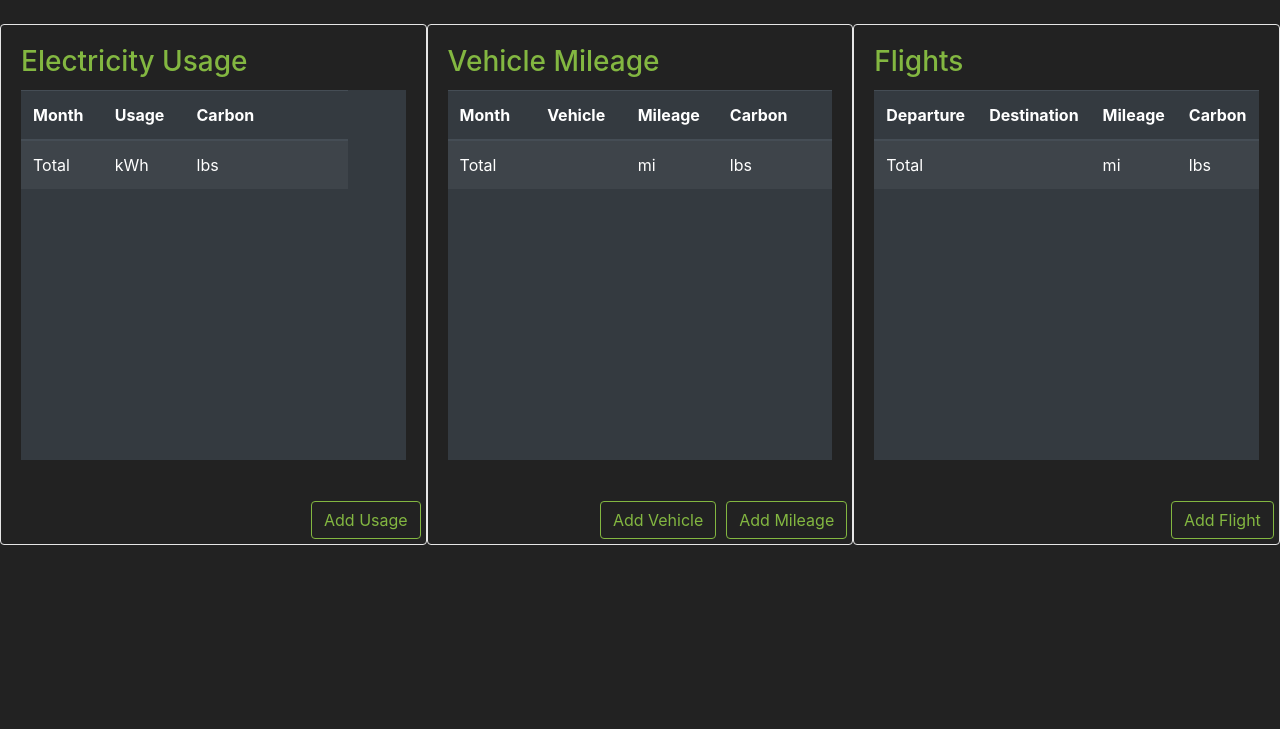
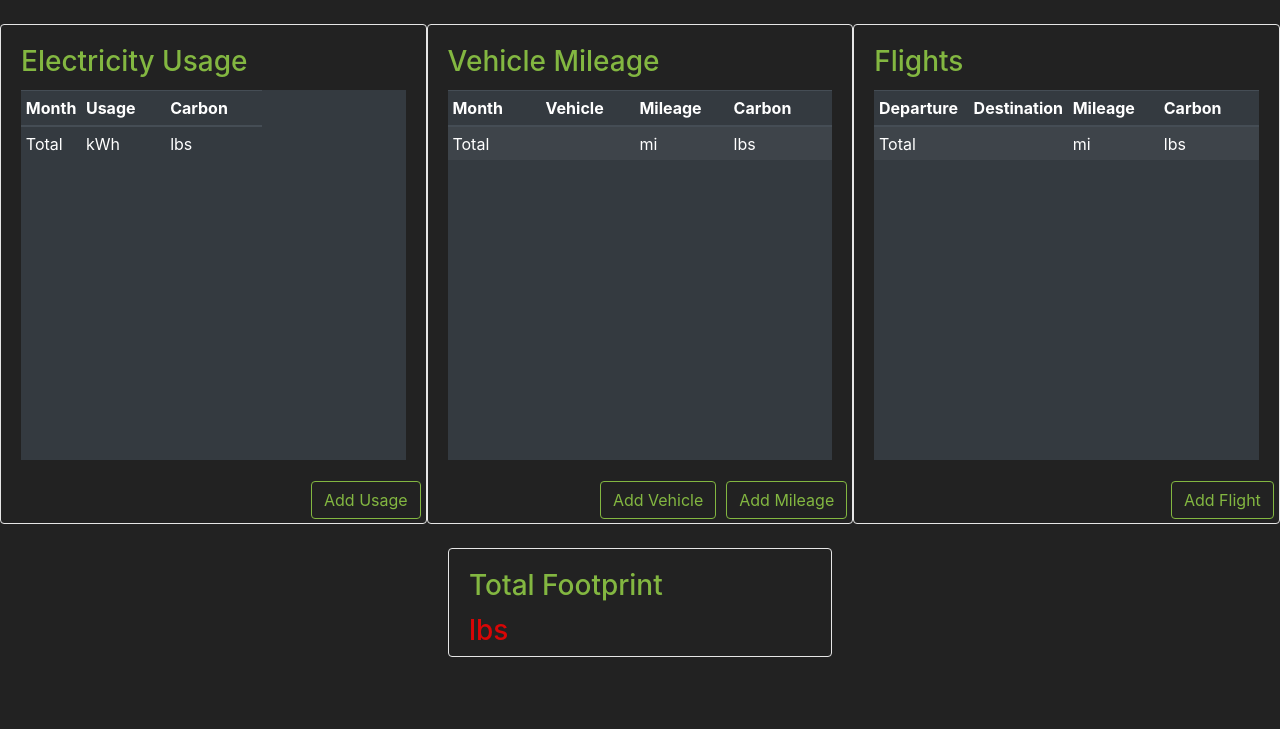
Before and after one commit to zataara/CarbonSight, a Flask app: template templates/user_home.html in a window 1280 px wide. Shown: the part 73-802 px from the top of the page. Before the commit the page ends 618 px from the top, so only its background shows below. Run offline with Flask 2, Linux system fonts and the light colour scheme; the template is opened without the code that fills it, so the values that code supplies are empty; some libraries are stand-ins or nearby versions.

Commit message:
added summary card

```diff
--- a/templates/user_home.html
+++ b/templates/user_home.html
@@ -9,32 +9,34 @@
 
 <div id='card-holder' class='mx-auto'>
 <!-- ====== HOME ELECTRICITY USAGE ====== -->
-<div id='electricity-card' class='card mx-auto my-4'>
-  <a class='card-body'>
+<div id='electricity-card' class='card mx-auto my-4 display-card'>
+  <a class='card-body display-card-body'>
     <h3 class='card-title titles'>Electricity Usage</h3>
-      <table class='table table-striped table-dark '>
+    <table class='table table-sm table-striped table-dark display-table'>
         <thead class ='thead-dark'>
-        <tr>
-          <th scope='col'>Month</th>
-          <th scope='col'>Usage</th>
-          <th scope='col'>Carbon</th>
-          <th scope='col'></th>
+        <tr class="sticky-cells-top">
+          <th class="sticky-cells-top" scope='col'>Month</th>
+          <th class="sticky-cells-top" scope='col'>Usage</th>
+          <th class="sticky-cells-top" scope='col'>Carbon</th>
+          <th class="sticky-cells-top" scope='col'></th>
         </tr>
         </thead>
         {% for field in user.homeusage %}
           <tr id='{{field.id}}'>
-              <td>{{field.month_name}}</td>
-              <td><span class='electricUsage'>{{field.usage}}</span> kWh</td>
-              <td><span class='electricCarbon'>{{field.carbon_lb}}</span> lbs</td>
-              <td><button class='btn-outline-danger btn btn-sm rhu btn-table'>Delete</button></td>
+              <td class='width4'>{{field.month_name}}</td>
+              <td class='width4'><span class='electricUsage'>{{field.usage}}</span> kWh</td>
+              <td class='width4'><span class='electricCarbon'>{{field.carbon_lb}}</span> lbs</td>
+              <td class='width4'><button class='btn-outline-danger btn btn-sm rhu btn-table'>X</button></td>
             </tr>
         {% endfor %}
+        <tfoot>
         <tr>
-          <td>Total</td>
-          <td><span id='totalElectricityUsage'></span> kWh</td>
-          <td><span id='totalElectricityCarbon'></span> lbs</td>
-          <td></td>
+          <td cclass='width4' >Total</td>
+          <td class='width4'><span id='totalElectricityUsage'></span> kWh</td>
+          <td class='width4'><span id='totalElectricityCarbon'></span> lbs</td>
+          <td class='width4'></td>
         </tr>
+      </tfoot>
       </table>
       <div class="input-group">
         <span class="input-group-btn">
@@ -45,17 +47,17 @@
 </div>
 
 <!-- ====== Vehicle Mileage ====== -->
-<div id='vehicle-card' class='card mx-auto my-4'>
-  <a class='card-body'>
+<div id='vehicle-card' class='card mx-auto my-4 display-card'>
+  <a class='card-body display-card-body'>
     <h3 class='card-title titles'>Vehicle Mileage</h3>
-      <table class='table table-striped table-dark'>
+      <table class='table table-sm table-striped table-dark display-table'>
         <thead class ='thead-dark'>
         <tr>
-          <th scope='col'>Month</th>
-          <th scope='col'>Vehicle</th>
-          <th scope='col'>Mileage</th>
-          <th scope='col'>Carbon</th>
-          <th scope='col'></th>
+          <th class="sticky-cells-top" scope='col'>Month</th>
+          <th class="sticky-cells-top" scope='col'>Vehicle</th>
+          <th class="sticky-cells-top" scope='col'>Mileage</th>
+          <th class="sticky-cells-top" scope='col'>Carbon</th>
+          <th class="sticky-cells-top" scope='col'></th>
         </tr>
         </thead>
         {% for field in user.vehicleusage %}
@@ -64,7 +66,7 @@
               <td>{{field.vehicle.name}}</td>
               <td><span class='vehicleMileage'>{{field.mileage}}</span> mi</td>
               <td><span class='vehicleCarbon'>{{field.carbon_lb}}</span> lbs</td>
-              <td><button class='rvu btn btn-sm btn-table btn-outline-danger'>Delete</button></td>
+              <td><button class='rvu btn btn-sm btn-table btn-outline-danger'>X</button></td>
             </tr>
         {% endfor %}
         <tr>
@@ -87,17 +89,17 @@
 
 
 <!-- ====== FLIGHT FOOTPRINT ====== -->
-<div id='flights-card' class='card mx-auto my-4'>
-  <a class='card-body'>
+<div id='flights-card' class='card mx-auto my-4 display-card'>
+  <a class='card-body display-card-body'>
     <h3 class='card-title titles'>Flights</h3>
-      <table class='table table-striped table-dark'>
+      <table class='table table-sm table-striped table-dark display-table'>
         <thead class ='thead-dark'>
         <tr>
-          <th scope='col'>Departure</th>
-          <th scope='col'>Destination</th>
-          <th scope='col'>Mileage</th>
-          <th scope='col'>Carbon</th>
-          <th scope='col'></th>
+          <th class="sticky-cells-top" scope='col'>Departure</th>
+          <th class="sticky-cells-top" scope='col'>Destination</th>
+          <th class="sticky-cells-top" scope='col'>Mileage</th>
+          <th class="sticky-cells-top" scope='col'>Carbon</th>
+          <th class="sticky-cells-top" scope='col'></th>
         </tr>
         </thead>
         {% for field in user.flights %}
@@ -106,7 +108,7 @@
               <td>{{field.destination}}</td>
               <td><span class='flightMileage'>{{field.mileage}}</span> mi</td>
               <td><span class='flightCarbon'>{{field.carbon_lb}}</span> lbs</td>
-              <td><button class='rf btn btn-sm btn-outline-danger btn-table'>Delete</button></td>
+              <td><button class='rf btn btn-sm btn-outline-danger btn-table'>X</button></td>
             </tr>
         {% endfor %}
         <tr>
@@ -126,6 +128,16 @@
 </div>
 </div>
 
+<!-- ====== SUMMARY CARD ====== -->
+<div id='display-summary'>
+  <div id='summary-card' class='card mx-auto my-4'>
+    <a class='card-body display-card-body'>
+      <h3 class='card-title titles'>Total Footprint</h3>
+      <h3 class='high-carbon'><span id='totalFootprint'></span> lbs</h3>
+    </div>
+  </div>
+</div>
+
 
 
 
```
